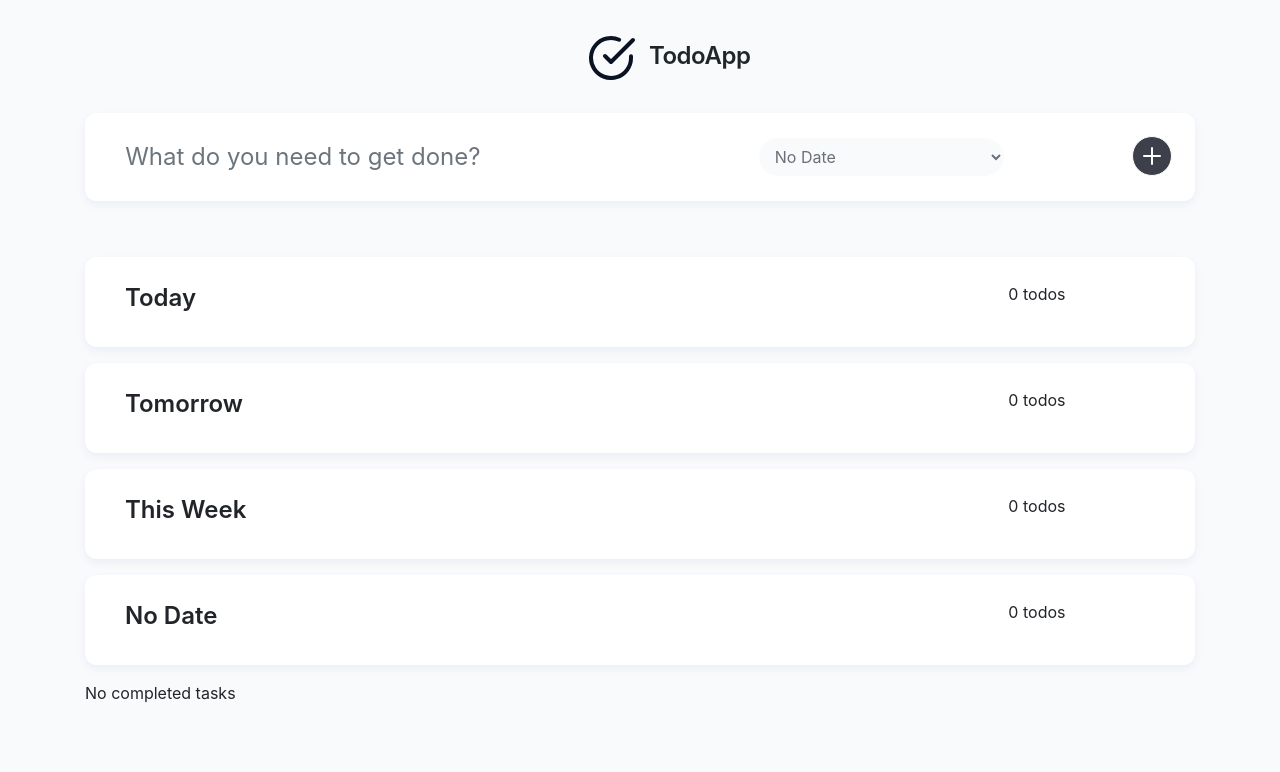
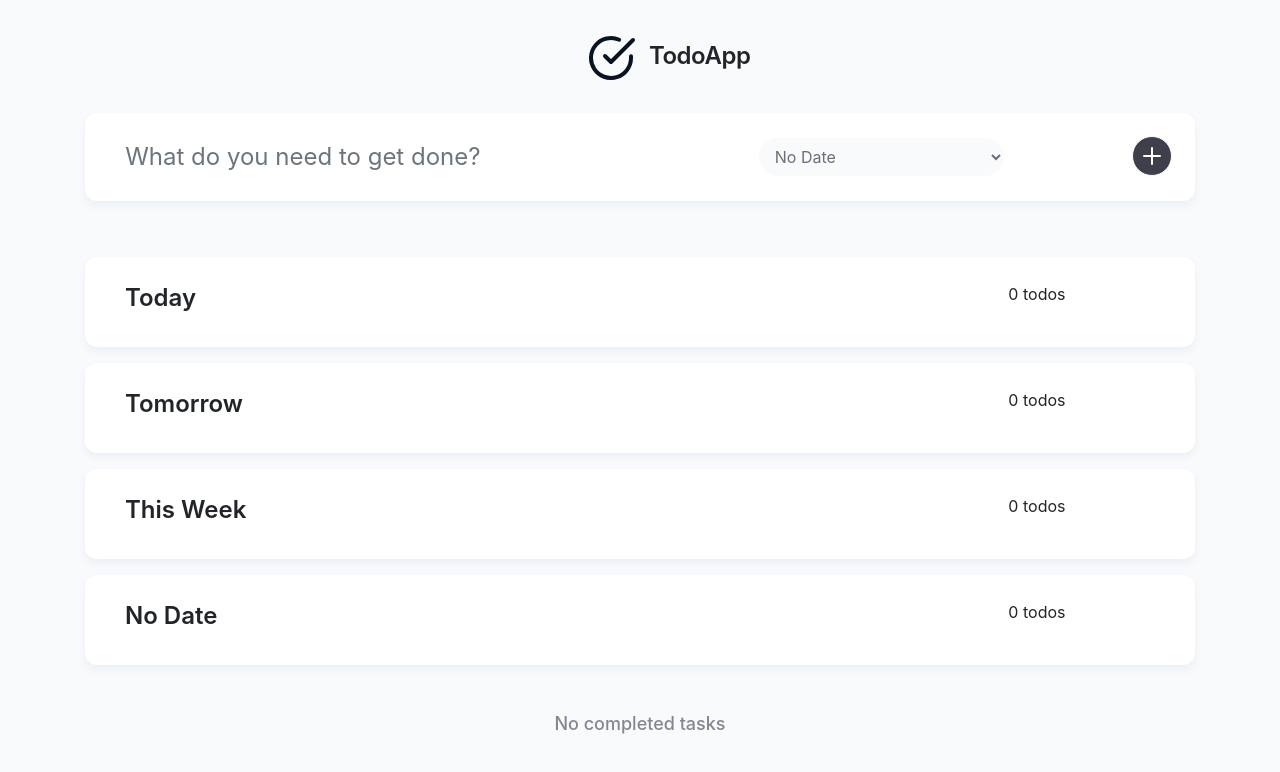
Before and after one commit to aparkening/todo-app, a React (Create React App) app: page / in a window 1280 px wide. Shown: the top 772 px of the page. Built offline with nearby package versions, Linux system fonts and the light colour scheme; a web font is replaced by a local one.

Commit message:
Hide and show completed list

```diff
--- a/src/App.js
+++ b/src/App.js
@@ -16,7 +16,8 @@ class App extends Component {
   constructor(props) {
     super(props);
     this.state = {
-      todos: []
+      todos: [],
+      showComplete: false
     };
   }
 
@@ -130,6 +131,13 @@ class App extends Component {
     return displayLists.map(name => <TodoList key={name} listName={name} displayTitle={this.displayTitle(name)} updateTodo={this.updateTodo} deleteTodo={this.deleteTodo} todos={this.filterList(name)} listNames={lists} />);
   }
 
+  // Hide/show completed list
+  handleCompleteShow = () => {
+    this.setState(previousState => {
+      return { showComplete: !previousState.showComplete }
+    });
+  }
+
   render() {
     console.log("App State")
     console.log(this.state)
@@ -142,12 +150,13 @@ class App extends Component {
         <div className="lists">
           {this.listComponents(lists)}
 
-            <div className="completedArea">
+            <div id="complete-container" className={this.state.showComplete ? 'show' : 'hide'}>
               {this.filterList('completed').length ? <>
-                <div className="completedTitle">Show {this.filterList('completed').length} Completed Task</div>
+                <h3><a href="#" onClick={this.handleCompleteShow}>
+                {!this.state.showComplete ? 'Show' : 'Hide'} {this.filterList('completed').length} Completed Task</a></h3>
                 <TodoList key='completed' listName='completed' displayTitle={this.displayTitle('completed')} updateTodo={this.updateTodo} deleteTodo={this.deleteTodo} todos={this.filterList('completed')} listNames={lists} />
                 </> :
-                <div className="completedTitle">No completed tasks</div>
+                <h3 className="none">No completed tasks</h3>
               }
             </div>
         </div>
--- a/src/App.scss
+++ b/src/App.scss
@@ -97,6 +97,7 @@ $placeholder-text: #848791;
   text-align: right;
 }
 
+
 /* New Todo form */
 #newTodo {
   padding: 1.2rem;
@@ -180,6 +181,30 @@ input[type=text].form-control {
   border-radius: 12px;
 }
 
+
+/* Completed */
+#complete-container.hide .completed {
+  display: none;
+}
+#complete-container.show .completed {
+  display: block;
+}
+#complete-container h3 {
+  font-size: 1.125rem;
+  color: #3B424E;
+  text-align: center;
+  margin: 3rem 0;
+}
+#complete-container h3 a,
+#complete-container h3 a:visited {
+  text-decoration: none;
+  color: #3B424E;
+}
+
+#complete-container h3.none {
+  color: #848791;
+}
+
 /* Todo */
 .list ul {
   list-style-type: none;
```
